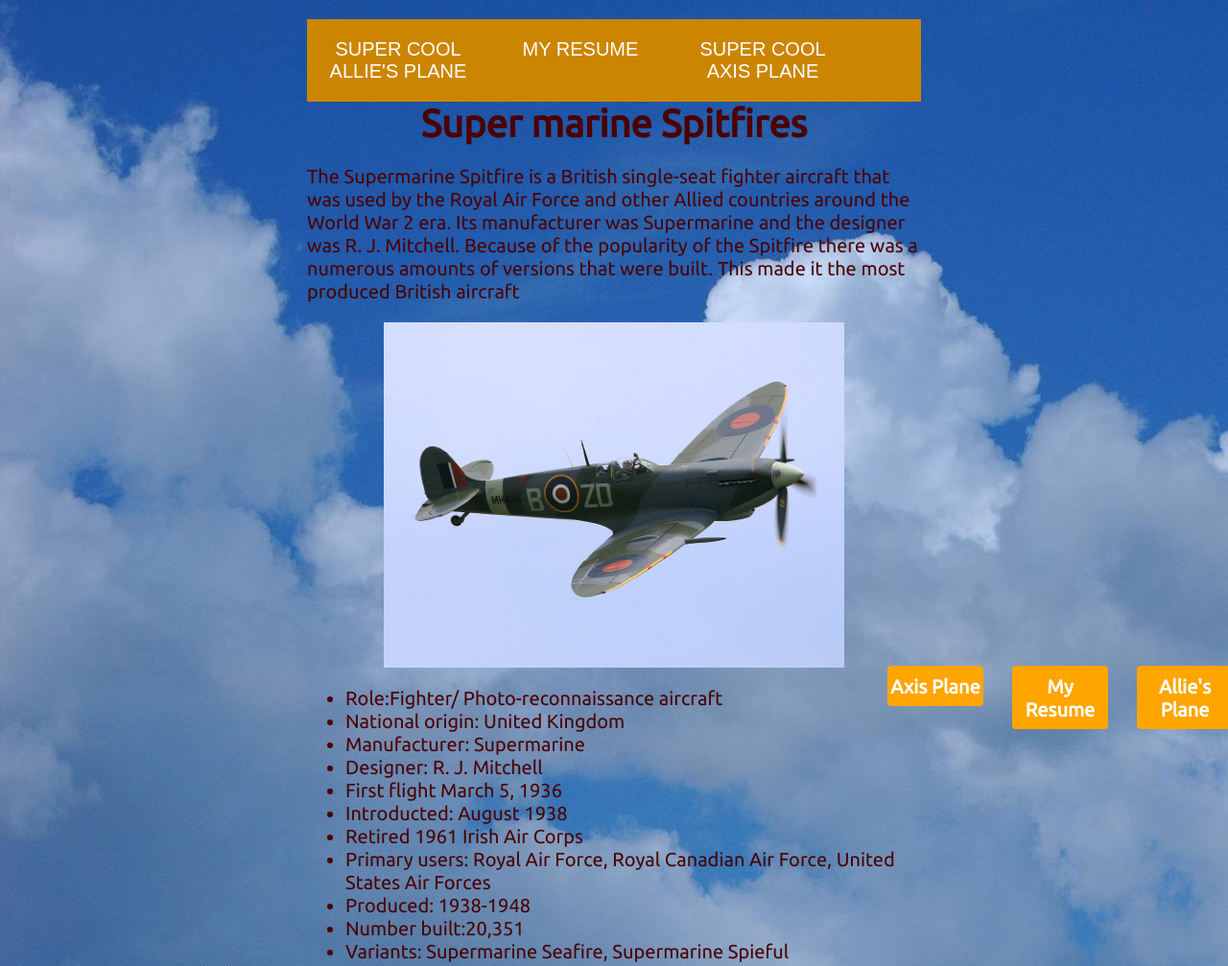
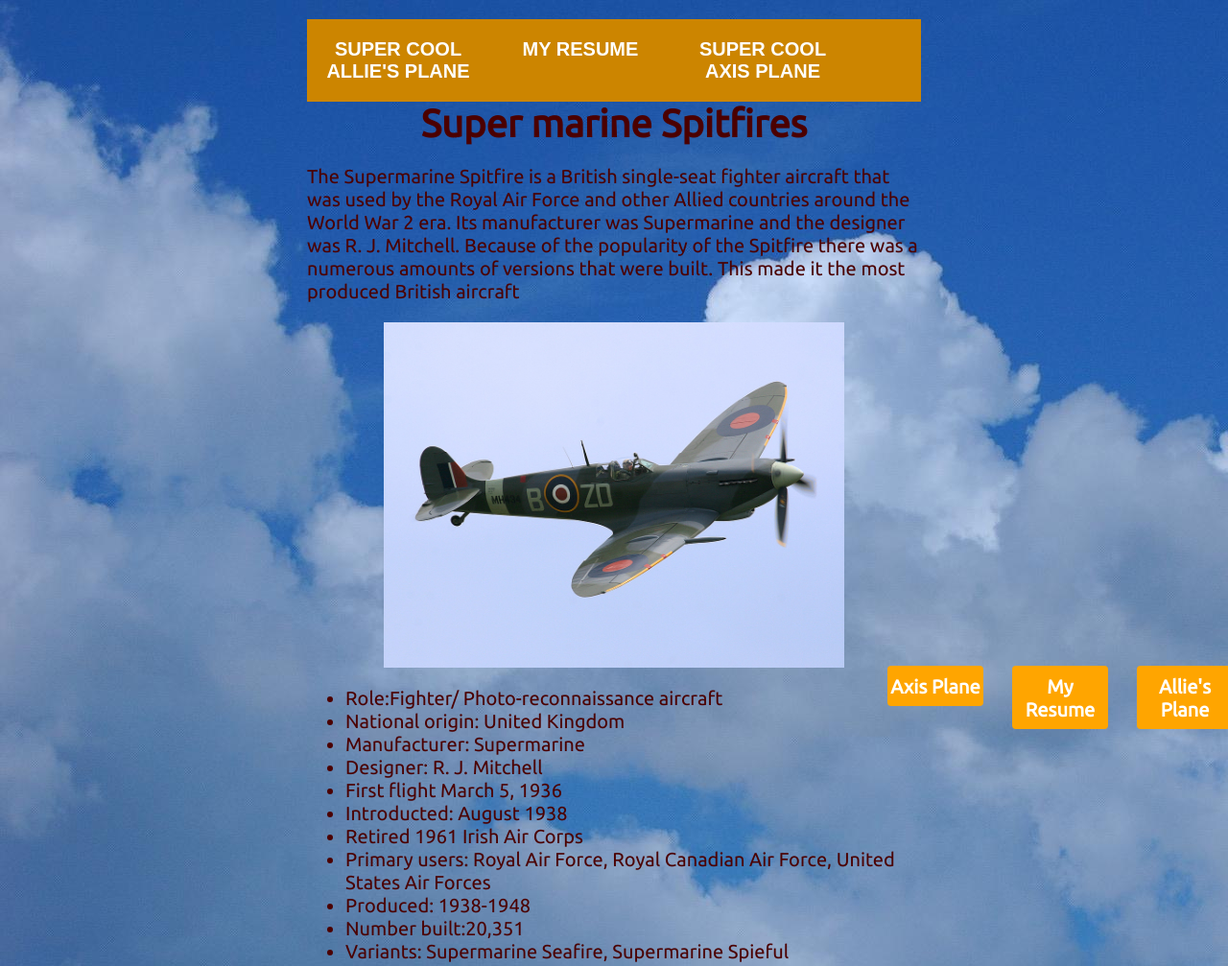
Before and after one commit to BillThai/Project-3, a plain HTML site: page index.html in a window 1280 px wide. Shown: the top 1007 px of the page at 96% size. Drawn offline with Linux system fonts and the light colour scheme; some packages are replaced by stand-ins of ours.

Commit message:
Fixing errors

```diff
--- a/css/menustyle.css
+++ b/css/menustyle.css
@@ -57,14 +57,12 @@
 				 text-align: center;
 				 width: 150px;
 				 padding: 20px;
-				 font-size; 20px;
+				 font-size: 20px;
 				 color: #fff;
 				 text-decoration: none;
-				 font=weight: bold;
+				 font-weight: bold;
 				 text-transform: uppercase;
 				 font-family: Arial, sans-serif;
-
-
 }
 
 nav#h1 ul li a:hover {
--- a/index.html
+++ b/index.html
@@ -6,7 +6,7 @@
 	<link rel="stylesheet" type="text/css" href="css/menustyle.css">
 	<link rel="stylesheet" type="text/css" href="css/normalize.css">
 	<link rel="stylesheet" media="(max-width: 1113px)" href="css/mediaqueries.css">
-	<link href="https://fonts.googleapis.com/css?family=Arimo|Playfair+Display|Ubuntu" rel="stylesheet">
+	<link rel="stylesheet" href="https://fonts.googleapis.com/css?family=Arimo|Playfair+Display|Ubuntu">
 	<style>
  #map {
    width: 100%;
```
